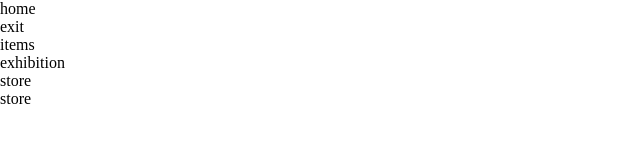
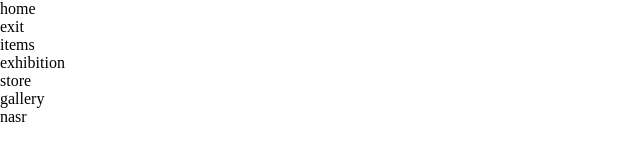
Before and after one commit to muhammadreza79/folder-1, a plain HTML site: page index.html in a window 1280 px wide. Shown: the full height of the page, 0-640 px from the left. Drawn offline with Linux system fonts and the light colour scheme.

Commit message:
new lists added

```diff
--- a/index.html
+++ b/index.html
@@ -14,7 +14,8 @@
             <li class="list-items">items</li>
             <li class="list-items">exhibition</li>
             <li class="list-items">store</li>
-            <li class="list-items">store</li>
+            <li class="list-items">gallery</li>
+            <li class="list-items">nasr</li>
         </ul>
 
 
```
